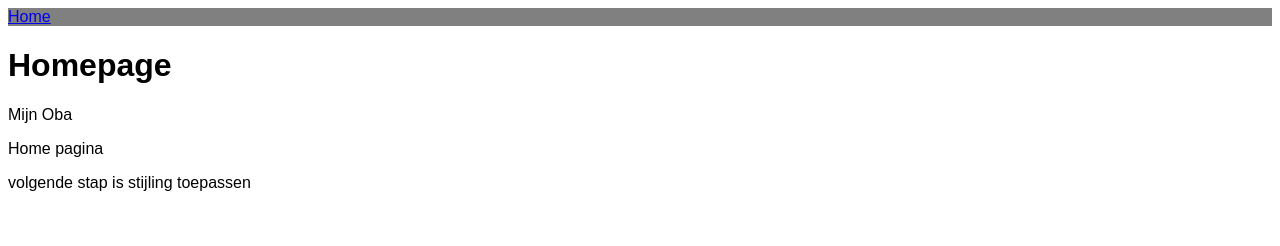
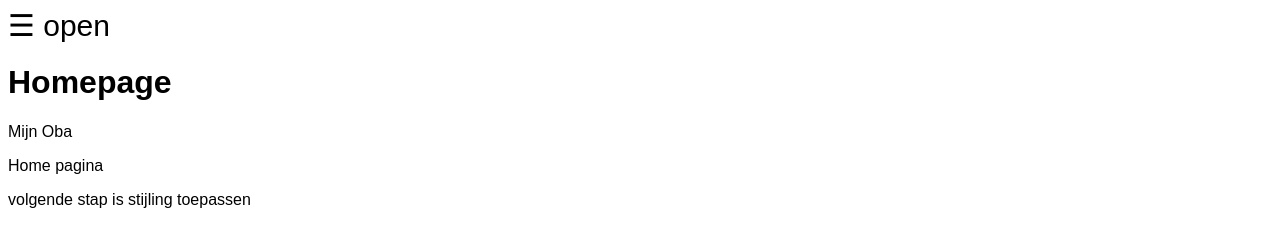
Before and after one commit to EmonaSantiago/15.TheTechStack, an Eleventy site: page src/index.md in a window 1280 px wide. Built offline with nearby package versions, Linux system fonts and the light colour scheme; Eleventy itself is replaced by a stand-in of ours; files that its build step writes are made by us from their sources.

Commit message:
nav bar running

```diff
--- a/src/_includes/layout.njk
+++ b/src/_includes/layout.njk
@@ -8,9 +8,23 @@
      <link rel="stylesheet" href="/style.css">
 </head>
 <body>
-     <nav>
+    <nav id="mySidenav" class="sidenav">
+    <a href="javascript:void(0)" class="closebtn" onclick="closeNav()">&times;</a>
     <a href="/">Home</a>
+    <a href="/reserveringen">reserveringen</a>
   </nav>
+  <span style="font-size:30px;cursor:pointer" onclick="openNav()">&#9776; open</span>
      {{ content | safe }}
 </body>
 </html>
+
+
+<script>
+function openNav() {
+  document.getElementById("mySidenav").style.width = "250px";
+}
+
+function closeNav() {
+  document.getElementById("mySidenav").style.width = "0";
+}
+</script>
--- a/src/style.css
+++ b/src/style.css
@@ -7,3 +7,42 @@
 nav {
   background-color: grey;
 }
+
+.sidenav {
+  height: 100%;
+  width: 0;
+  position: fixed;
+  z-index: 1;
+  top: 0;
+  left: 0;
+  background-color: #111;
+  overflow-x: hidden;
+  transition: 0.5s;
+  padding-top: 60px;
+}
+
+.sidenav a {
+  padding: 8px 8px 8px 32px;
+  text-decoration: none;
+  font-size: 25px;
+  color: #818181;
+  display: block;
+  transition: 0.3s;
+}
+
+.sidenav a:hover {
+  color: #f1f1f1;
+}
+
+.sidenav .closebtn {
+  position: absolute;
+  top: 0;
+  right: 25px;
+  font-size: 36px;
+  margin-left: 50px;
+}
+
+@media screen and (max-height: 450px) {
+  .sidenav {padding-top: 15px;}
+  .sidenav a {font-size: 18px;}
+}
```
Also changed, not shown: script.js (added, +7 -0 lines), 3 other files.
